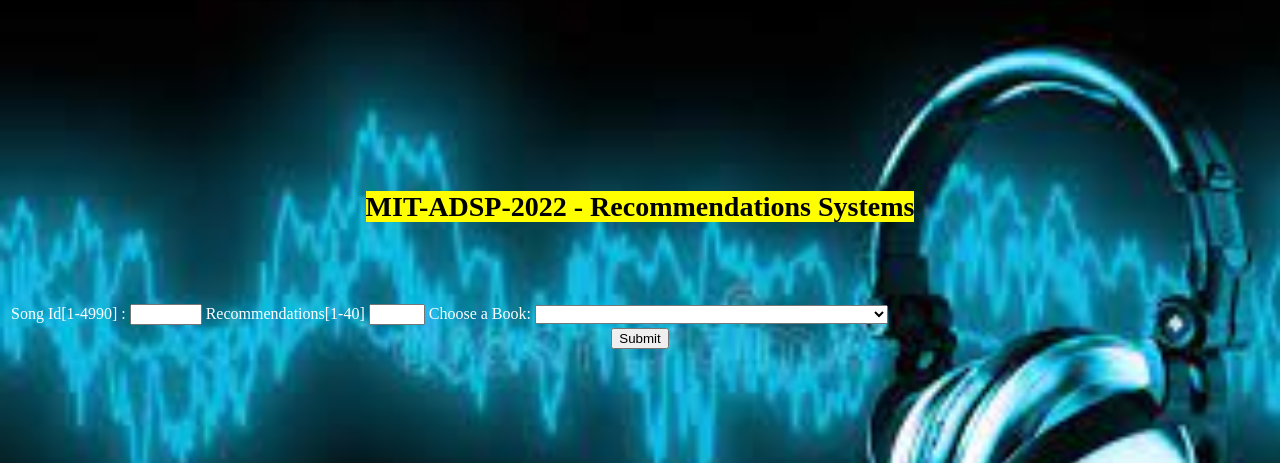
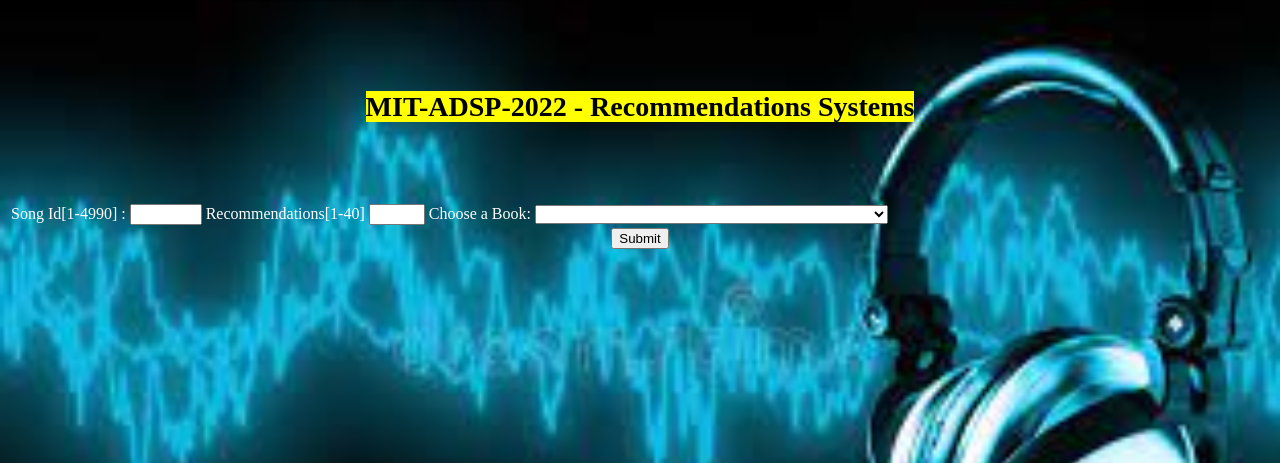
Before and after one commit to mpconsultant/mitadsp-2022-capstone, a Flask app: page / in a window 1280 px wide. Shown: the top 463 px of the page. Run offline with Flask 2, Linux system fonts and the light colour scheme; parts of the project's set-up code (start-up, migrations or seed data) failed here and were passed over.

Commit message:
Add files via upload

```diff
--- a/static/stylesheets/style.css
+++ b/static/stylesheets/style.css
@@ -20,7 +20,7 @@ h2 {
 	font-size: 25px;
 }
 
-h3 { padding-top:150px;
+h3 { padding-top:50px;
 	color:white;
 	text-align:top;
 	font-size: 28px;
```
